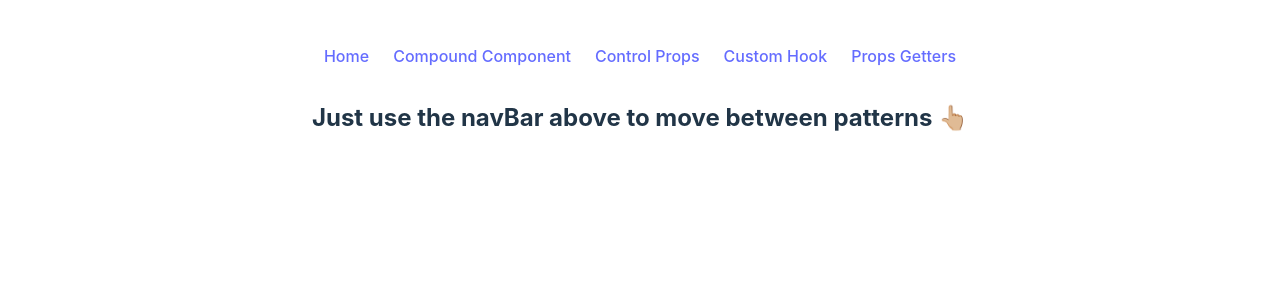
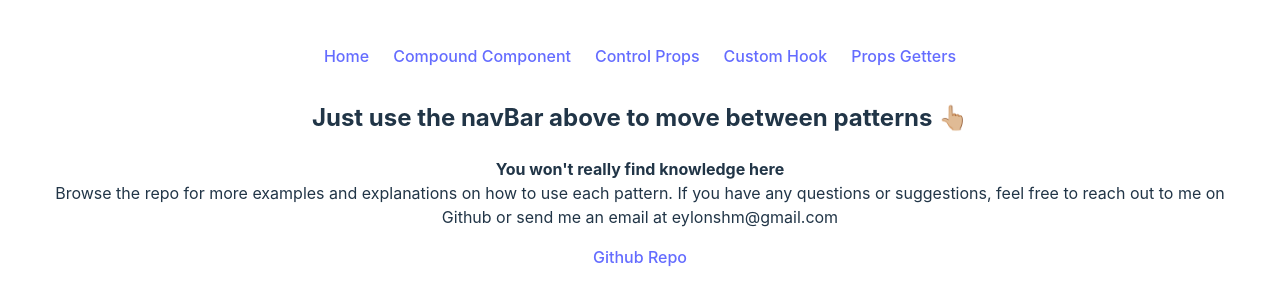
Before and after one commit to eylonshm/reactDesignPatterns, a React (Vite) app: page / in a window 1280 px wide. Shown: the top 306 px of the page. Built offline with nearby package versions, Linux system fonts and the light colour scheme.

Commit message:
Update Default Messsage

```diff
--- a/src/componets/DefaultMessage/index.jsx
+++ b/src/componets/DefaultMessage/index.jsx
@@ -5,6 +5,17 @@ const DefaultMessage = () => {
     <>
       <Helmet title='React Design Patterns' />
       <h2>Just use the navBar above to move between patterns 👆🏼</h2>
+      <h4 style={{ marginBottom: '0' }}>
+        You won't really find knowledge here
+      </h4>
+      <p style={{ marginTop: '0' }}>
+        Browse the repo for more examples and explanations on how to use each
+        pattern. If you have any questions or suggestions, feel free to reach
+        out to me on Github or send me an email at eylonshm@gmail.com
+      </p>
+      <a href='https://github.com/eylonshm/reactDesignPatterns' target='_blank'>
+        Github Repo
+      </a>
     </>
   )
 }
```
